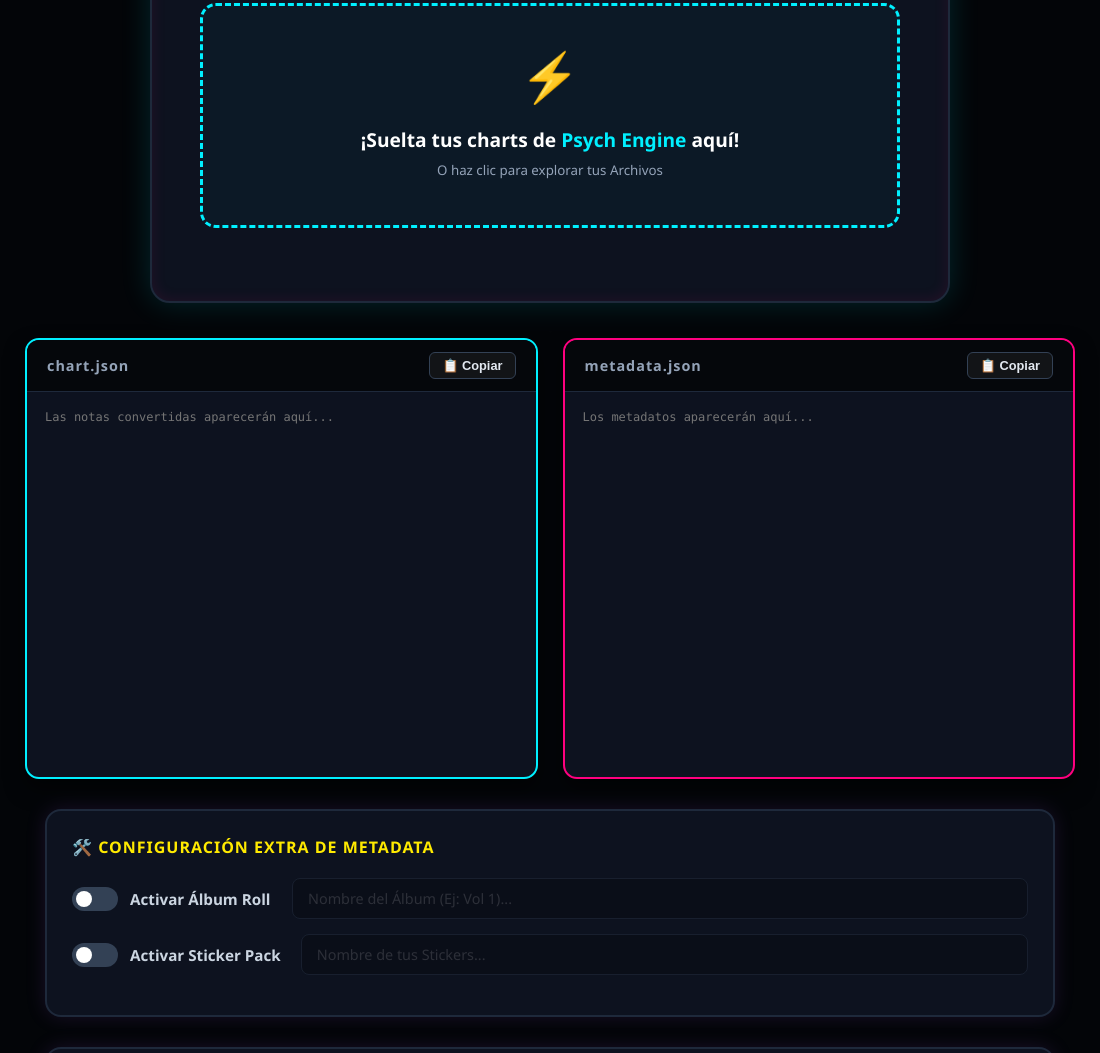
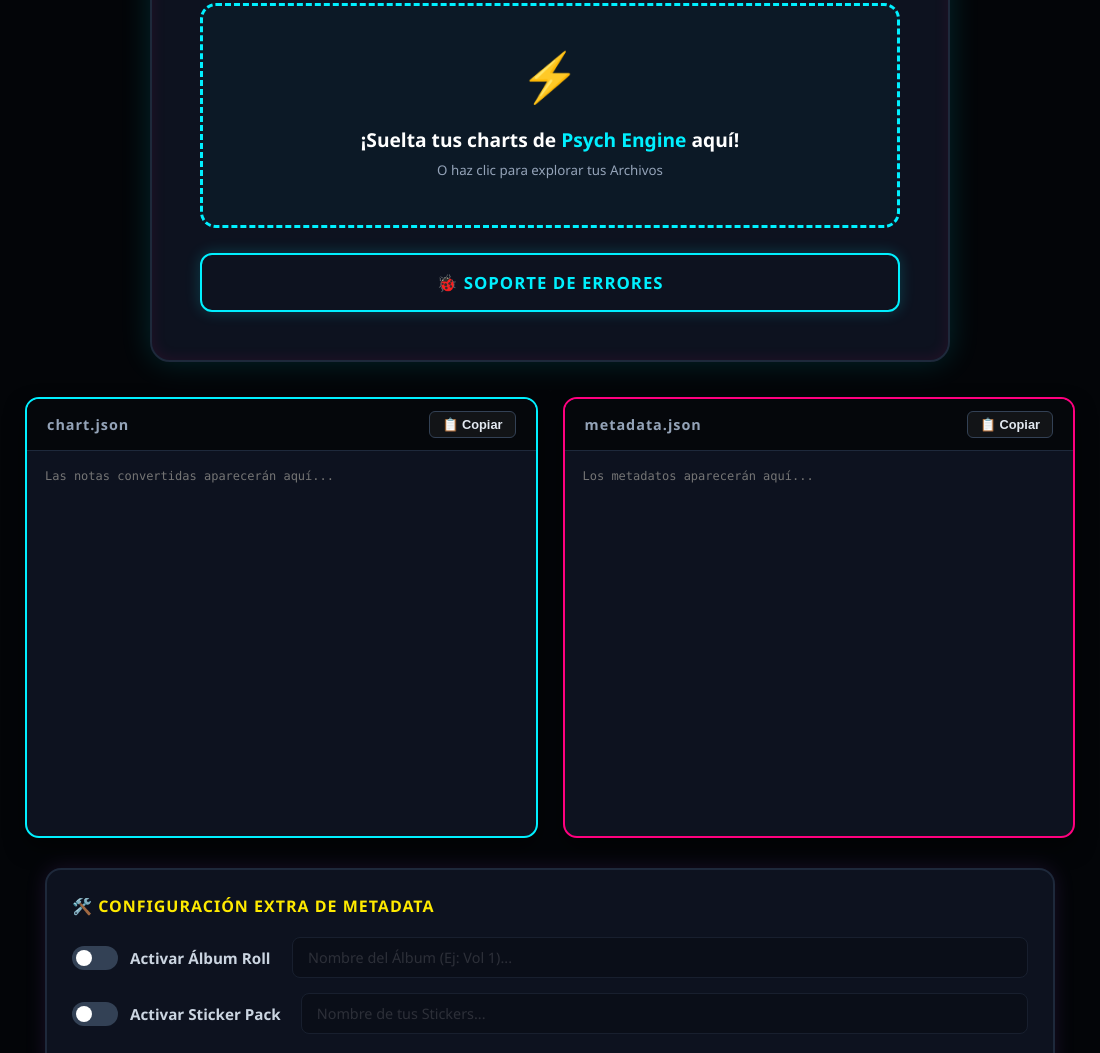
Before and after one commit to panchitomanriquezxdxd/ChartConverter, an Electron app: page index.html in a window 1100 px wide. Shown: the part 1253-2306 px from the top of the page. Drawn offline with Linux system fonts and the light colour scheme.

Commit message:
Agregar botón de Soporte de Errores
Añade un botón que abre https://gamercb2026.github.io/Soporte-De-Errores/
en una pestaña nueva (en Electron se abre en el navegador externo) y sube
la versión del caché del service worker para que la PWA lo reciba.

Co-Authored-By: Claude Sonnet 5.5 <noreply@anthropic.com>
Claude-Session: https://claude.ai/code/session_01Kc6kGPFWWjhFDYeMgoLYFA

```diff
--- a/index.html
+++ b/index.html
@@ -158,6 +158,7 @@
             <button id="convert-btn" class="btn-convert" type="button">✨ PROCESAR ARCHIVOS ✨</button>
             <button id="download-zip-btn" class="btn-download" type="button" style="display: none;">🎁 DESCARGAR PACK (.ZIP)</button>
             <button id="clear-btn" class="btn-clear" type="button" style="display: none;">🗑️ Limpiar selección</button>
+            <a id="support-btn" class="btn-support" href="https://gamercb2026.github.io/Soporte-De-Errores/" target="_blank" rel="noopener noreferrer">🐞 SOPORTE DE ERRORES</a>
         </div>
     </div>
 
--- a/style.css
+++ b/style.css
@@ -560,8 +560,34 @@ textarea { white-space: pre; overflow: auto; }
     width: 100%;
     font-size: 0.95rem;
 }
+.btn-support {
+    display: block;
+    box-sizing: border-box;
+    background: transparent;
+    color: var(--neon-cyan);
+    border: 2px solid var(--neon-cyan);
+    padding: 16px;
+    border-radius: 12px;
+    font-weight: 900;
+    width: 100%;
+    font-size: 1.05rem;
+    letter-spacing: 1px;
+    text-align: center;
+    text-decoration: none;
+    cursor: pointer;
+    box-shadow: 0 0 15px rgba(0, 240, 255, 0.2);
+    transition: all 0.2s ease;
+}
+@media (hover: hover) {
+    .btn-support:hover {
+        transform: translateY(-2px);
+        background: rgba(0, 240, 255, 0.1);
+        box-shadow: 0 0 25px rgba(0, 240, 255, 0.5);
+    }
+}
+
 .btn-clear:focus-visible, .btn-convert:focus-visible, .btn-download:focus-visible,
-.btn-copy:focus-visible, #drop-zone:focus-visible {
+.btn-support:focus-visible, .btn-copy:focus-visible, #drop-zone:focus-visible {
     outline: 2px solid var(--neon-yellow);
     outline-offset: 2px;
 }
--- a/sw.js
+++ b/sw.js
@@ -1,7 +1,7 @@
 /* Service worker de Chart Converter: permite instalar la app (PWA) y usarla sin conexión.
  * Estrategia: "stale-while-revalidate" — responde al instante desde caché y se actualiza en segundo plano.
  * Sube CACHE_VERSION cuando cambies archivos para forzar que todos los dispositivos se actualicen. */
-const CACHE_VERSION = "v1";
+const CACHE_VERSION = "v2";
 const CACHE = `chartconverter-${CACHE_VERSION}`;
 
 const ASSETS = [
```
